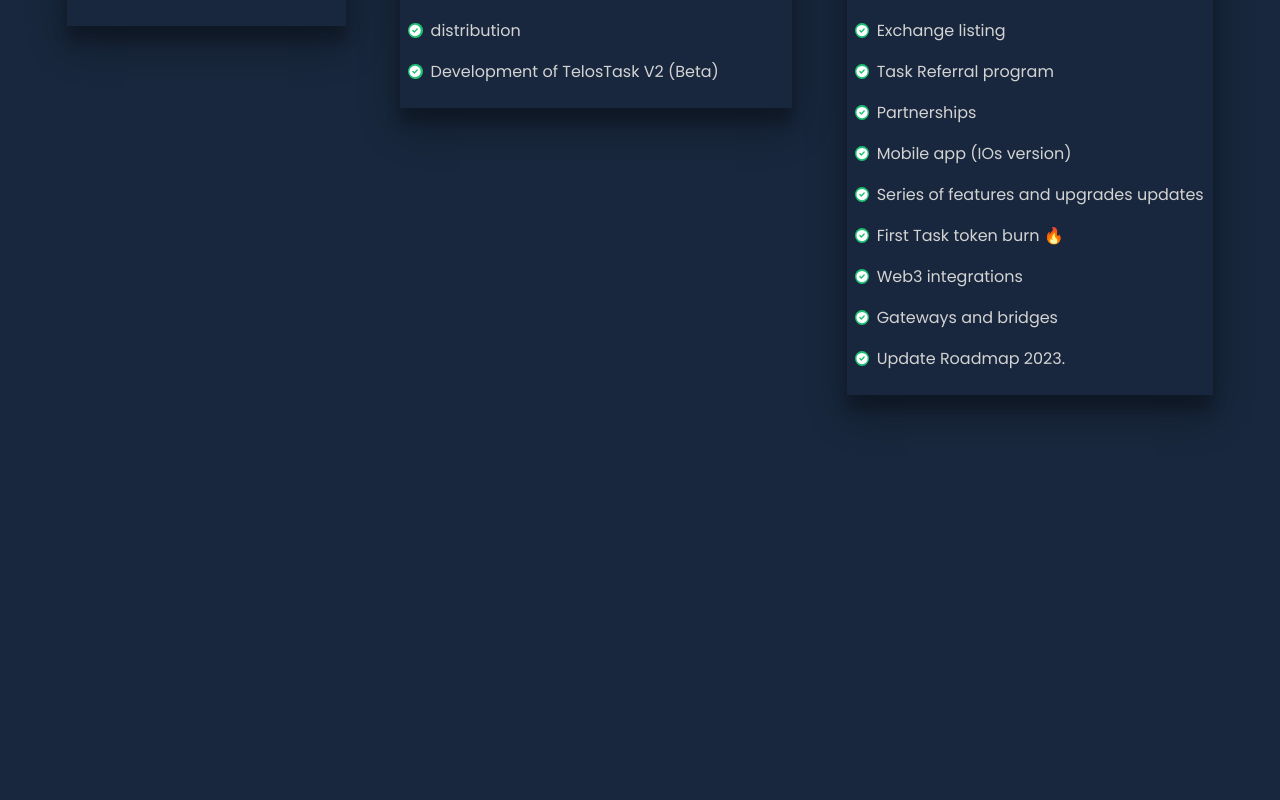
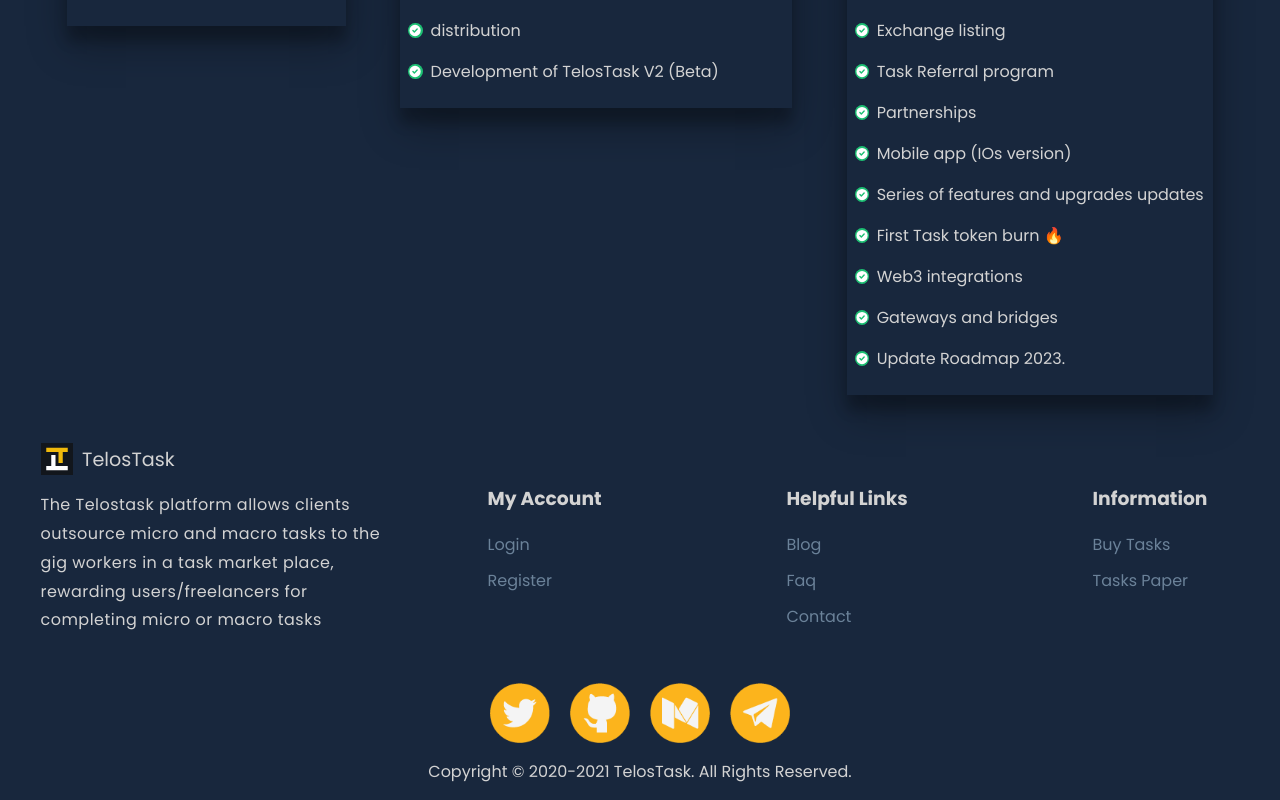
Before and after one commit to realrufans/taskio, a React (Create React App) app: page / in a window 1280 px wide. Shown: the part 2963-3763 px from the top of the page. Built offline with nearby package versions, Linux system fonts and the light colour scheme.

Commit message:
updated footer icons

```diff
--- a/src/components/footer/footer.js
+++ b/src/components/footer/footer.js
@@ -1,4 +1,5 @@
 import styled from "styled-components";
+import { keyframes } from "styled-components";
 
 import { CheckerHBg, CheckColor } from "../constants/themeCheckerForBg";
 
@@ -6,7 +7,7 @@
   background: ${() => CheckerHBg("Sbbg")} top left/cover no-repeat;
   background: #18273d;
   margin: 0 auto;
-  margin-top:1em;
+  margin-top: 1em;
 `;
 
 export const FirstFrame = styled.div`
@@ -69,7 +70,20 @@
 export const SocialsFrame = styled.div`
   margin-right: 2em;
 `;
+
+const swipe = keyframes`
+ 0%,100%{
+  transform: rotate(0deg)
+ }
+ 50% {
+  transform: rotate(180deg)
+ }
+
+`;
 export const SocialsImg = styled.img`
+  &: hover {
+    animation: ${swipe} 1s ease;
+  }
   width: 20%;
   cursor: pointer;
   @media (max-width: 900px) {
--- a/src/containers/Taskio.js
+++ b/src/containers/Taskio.js
@@ -4,6 +4,8 @@
 import hero from "../icons/hero.svg";
 import mission from "../icons/mission.svg";
 import { Typing, TypingStep } from "typing-effect-reactjs";
+import TypeAnimation from 'react-type-animation';
+
 
 function Taskio() {
   AOS.init();
--- a/src/containers/footer.js
+++ b/src/containers/footer.js
@@ -1,22 +1,9 @@
 import React from "react";
 import { Footer, Header } from "../components";
 import CheckThemeForIcon from "../lib/checkThemeForIcon";
-import AOS from "aos";
-import "aos/dist/aos.css";
 
 function FFooter() {
-  AOS.init();
   return (
-    <div
-      data-aos="zoom-in"
-      data-aos-offset="200"
-      data-aos-delay="50"
-      data-aos-duration="1000"
-      data-aos-easing="ease-in-out"
-      data-aos-mirror="true"
-      data-aos-once="false"
-      className="ff"
-    >
     <Footer>
       <Footer.FirstFrame>
         <Footer.Left>
@@ -29,9 +16,9 @@
             <div className="headertext">TelosTask</div>
           </Header.LogoFrame>
           <Footer.Body>
-              The Telostask platform is a platform that rewards
-              users/freelancers for completing micro or medium tasks or to
-              clients looking to outsource micro or medium tasks.
+            The Telostask platform allows clients outsource micro and macro
+            tasks to the gig workers in a task market place, rewarding
+            users/freelancers for completing micro or macro tasks
           </Footer.Body>
         </Footer.Left>
         <Footer.Right>
@@ -39,14 +26,14 @@
             <Footer.SocialsFrame>
               <Footer.SectionTitle>My Account</Footer.SectionTitle>
               <Footer.Links
-                  href="https://telostask.app/login"
+                href="https://main.telostask.app/login"
                 target="_blank"
                 rel="noopener"
               >
                 Login
               </Footer.Links>
               <Footer.Links
-                  href="https://telostask.app/register"
+                href="https://main.telostask.app/register"
                 target="_blank"
                 rel="noopener"
               >
@@ -105,12 +92,12 @@
             onClick={() =>
               (window.location.href = "https://twitter.com/telostask")
             }
-              src={CheckThemeForIcon("githubL.png", "githubD.png")}
+            src={CheckThemeForIcon("twitterL.png", "twitterD.png")}
           />
+
           <Footer.SocialsImg
             onClick={() =>
-                (window.location.href =
-                  "https://github.com/mydappr/telostaskLandingPage")
+              (window.location.href = "https://github.com/mydappr")
             }
             src={CheckThemeForIcon("githubL.png", "githubD.png")}
           />
@@ -131,7 +118,6 @@
         </Footer.Copyright>
       </Footer.SecondFrame>
     </Footer>
-    </div>
   );
 }
 
```
Lines whose indentation alone changed are shown as unchanged.
